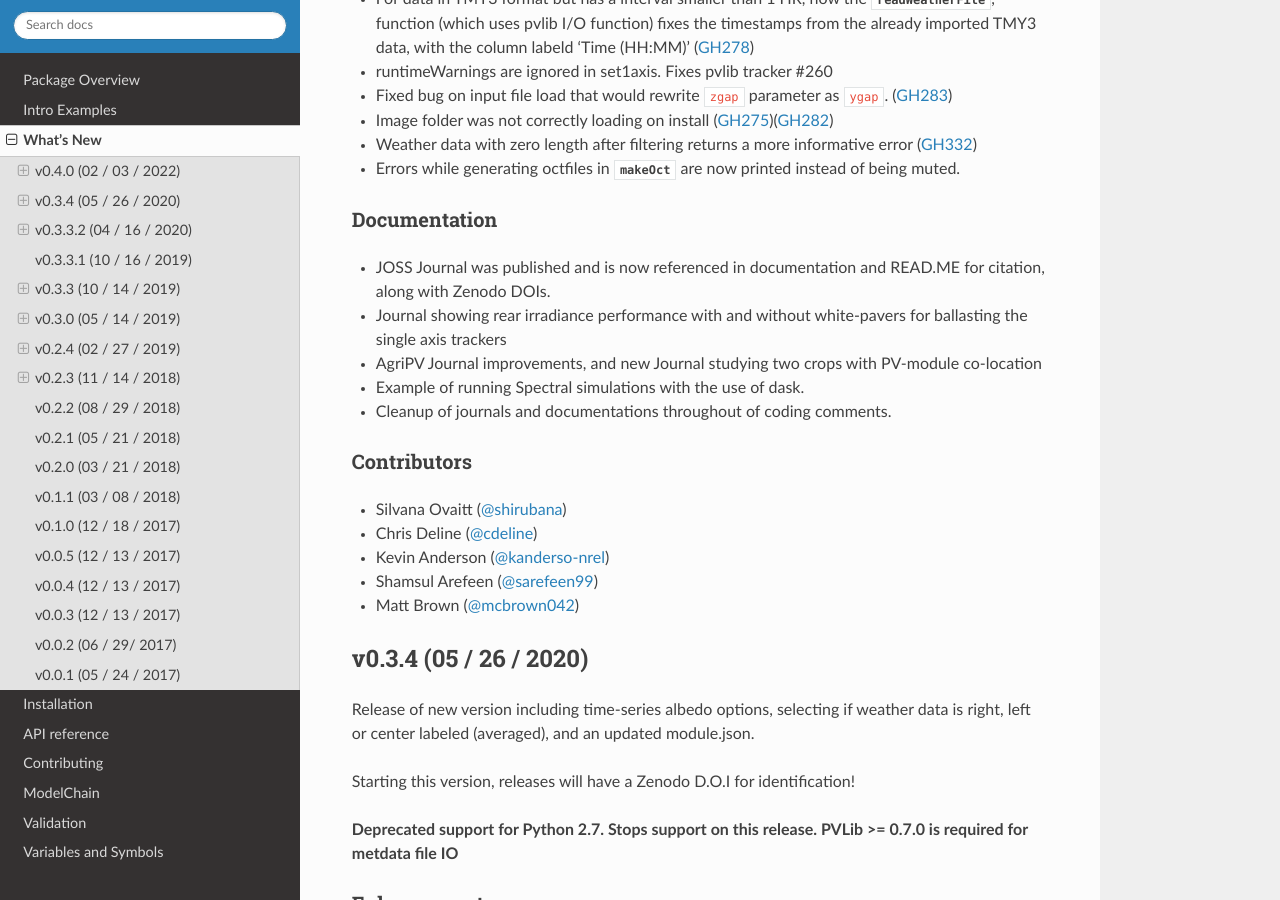
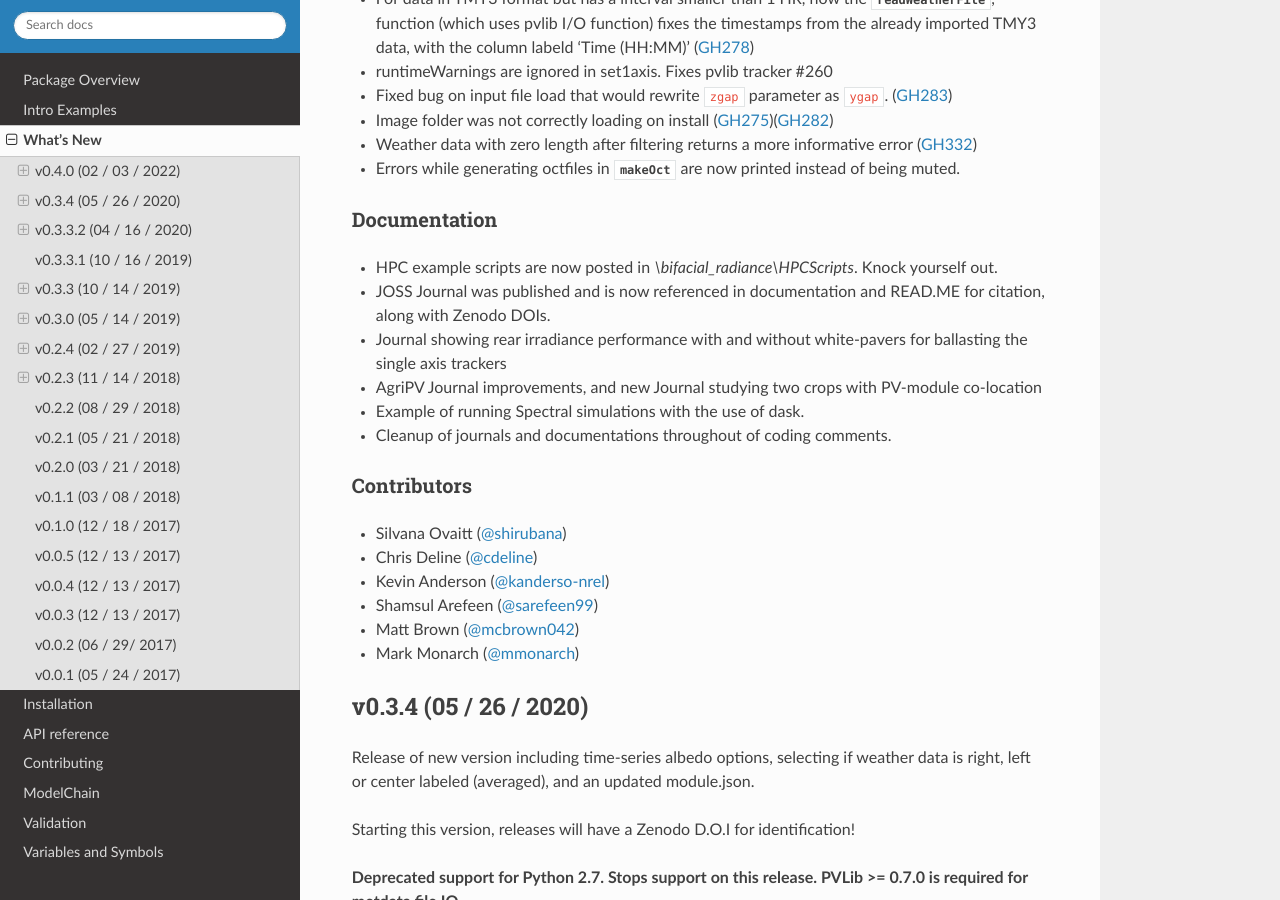
Before and after one commit to NREL/bifacial_radiance, a Sphinx documentation site: the page built from docs/sphinx/source/whatsnew.rst, in a window 1280 px wide and 900 px high, scrolled down 2687 px. Built offline with Sphinx 7.4.7 and the Read the Docs theme 2.0.0, drawn with Linux system fonts in a browser that asks for light colours.

Commit message:
Release notes update.

```diff
--- a/docs/sphinx/source/whatsnew/v0.4.0.rst
+++ b/docs/sphinx/source/whatsnew/v0.4.0.rst
@@ -77,6 +77,7 @@ Bug fixes
 
 Documentation
 ~~~~~~~~~~~~~~
+* HPC example scripts are now posted in `\\bifacial_radiance\\HPCScripts`. Knock yourself out.
 * JOSS Journal was published and is now referenced in documentation and READ.ME for citation, along with Zenodo DOIs.
 * Journal showing rear irradiance performance with and without white-pavers for ballasting the single axis trackers
 * AgriPV Journal improvements, and new Journal studying two crops with PV-module co-location
@@ -91,3 +92,4 @@ Contributors
 * Kevin Anderson (:ghuser:`kanderso-nrel`)
 * Shamsul Arefeen (:ghuser:`sarefeen99`)
 * Matt Brown (:ghuser:`mcbrown042`)
+* Mark Monarch (:ghuser:`mmonarch`)
```
